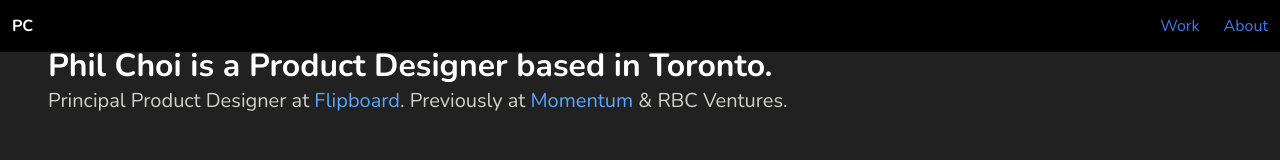
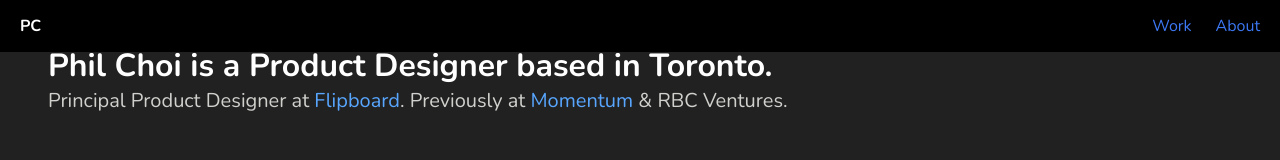
Before and after one commit to pchae/nuxt3-app, a Nuxt app: page / in a window 1280 px wide. Shown: the top 160 px of the page. Built offline with nearby package versions, Linux system fonts and the light colour scheme.

Commit message:
Add padding to navbar class

```diff
--- a/components/Nav.vue
+++ b/components/Nav.vue
@@ -97,8 +97,14 @@ export default {
 <style lang="scss" scoped>
 @import '~/assets/styles/_variables.scss';
 
+.navbar {
+  padding: 0 .5rem;
+}
 .navbar-item {
   color: $blue;
+  &:hover {
+    background: none;
+  }
 }
 
 /* Overlay Menu */
```
